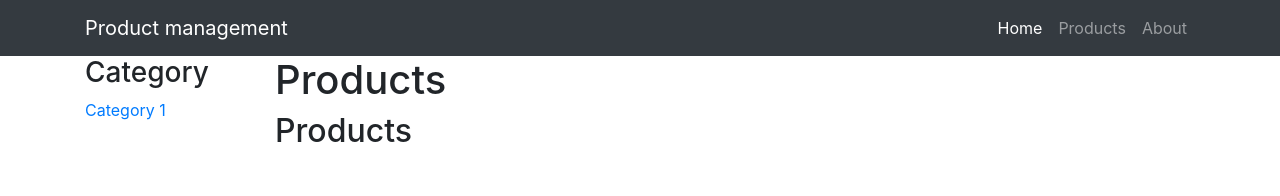
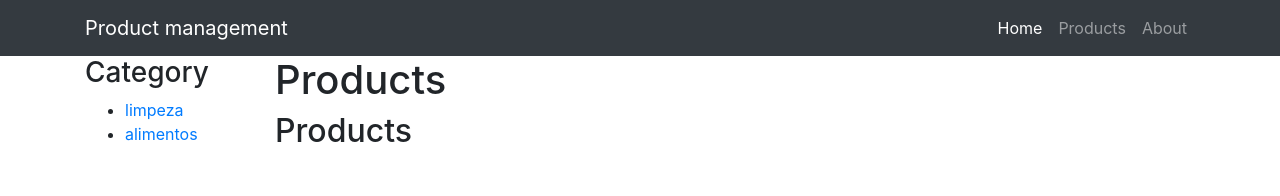
Before and after one commit to flaviomau/product-management, a React (Create React App) app: page /products in a window 1280 px wide. Shown: the top 196 px of the page. Built offline with nearby package versions, Linux system fonts and the light colour scheme; data requests are answered from the project's data file.

Commit message:
created db json and async request to retrieve data for categories

```diff
--- /dev/null
+++ b/db.json
@@ -0,0 +1,15 @@
+{
+    "products":[
+
+    ],
+    "categories":[
+        {
+            "id": 1,
+            "category": "limpeza"
+        },
+        {
+            "id": 2,
+            "category": "alimentos"
+        }
+    ]
+}
--- a/package.json
+++ b/package.json
@@ -3,6 +3,7 @@
   "version": "0.1.0",
   "private": true,
   "dependencies": {
+    "axios": "^0.18.0",
     "bootstrap-css-only": "^4.1.1",
     "react": "^16.4.1",
     "react-dom": "^16.4.1",
--- a/src/Products.js
+++ b/src/Products.js
@@ -1,17 +1,45 @@
 import React, { Component } from 'react'
 import { Route, Link } from 'react-router-dom'
+import axios from 'axios'
 
 import ProductsHome from './ProductsHome'
 import Category from './Category'
 
 class Products extends Component{
+    constructor(props){
+        super(props)
+        this.state = {
+            categories: []
+        }
+    }
+
+    componentDidMount(){
+        axios.get('http://localhost:3001/categories')
+            .then(res => {
+                this.setState({
+                    categories: res.data
+                })
+            })
+    }
+
+    renderCategory(cat){
+        return (
+            <li key={cat}>
+                <Link to={`/products/category/${cat.id}`}>{cat.category}</Link>
+            </li>
+        )
+    }
+
     render(){
         const { match } = this.props
+        const { categories } = this.state
         return (
             <div className='row'>
                 <div className='col-md-2'>
                     <h3>Category</h3>
-                    <Link to='products/category/1'>Category 1</Link>
+                    <ul>
+                        {categories.map(this.renderCategory)}
+                    </ul>
                 </div>
                 <div className='col-md-10'>
                     <h1>Products</h1>
```
Also changed, not shown: 1 other file (tests, documents, lock files or other folders).
